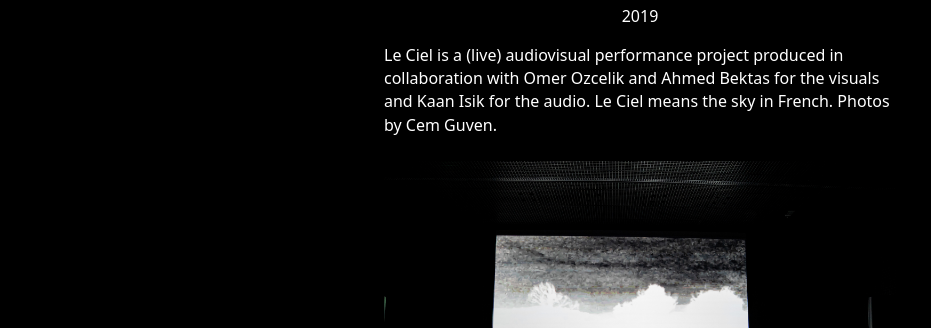
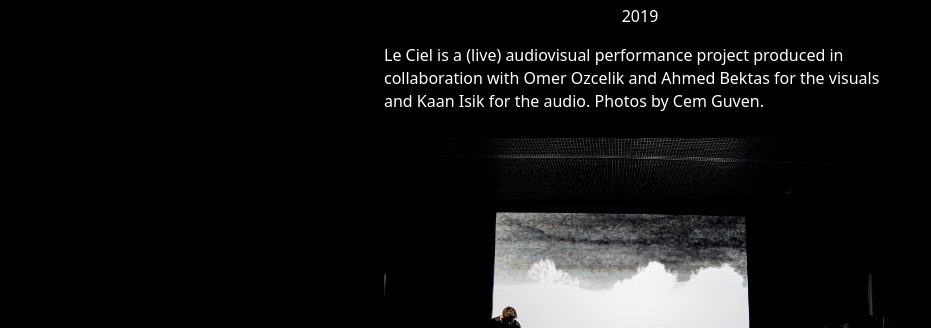
Before and after one commit to omrzclk/omrzclk.github.io, a plain HTML site: page le-ciel.html in a window 1280 px wide. Shown: the part 472-800 px from the top of the page, without its empty margins (0-931 px from the left). Drawn offline with Linux system fonts and the light colour scheme.

Commit message:
Update le-ciel.html

```diff
--- a/le-ciel.html
+++ b/le-ciel.html
@@ -65,7 +65,7 @@
 
       <p>
         Le Ciel is a (live) audiovisual performance project produced in collaboration with Omer Ozcelik and Ahmed Bektas
-        for the visuals and Kaan Isik for the audio. Le Ciel means the sky in French. Photos by Cem Guven.
+        for the visuals and Kaan Isik for the audio. Photos by Cem Guven.
       </p>
 
       <br>
```
